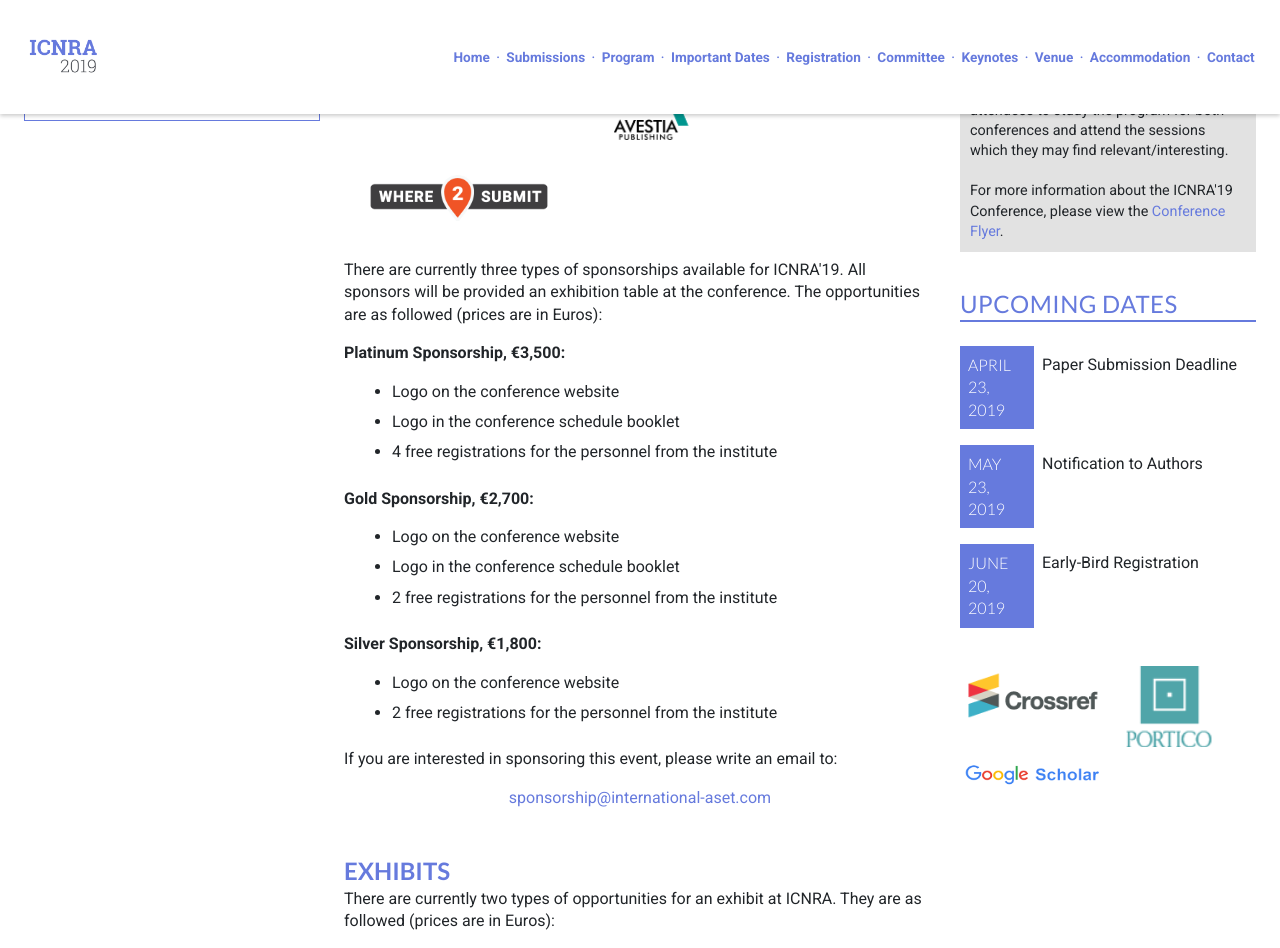
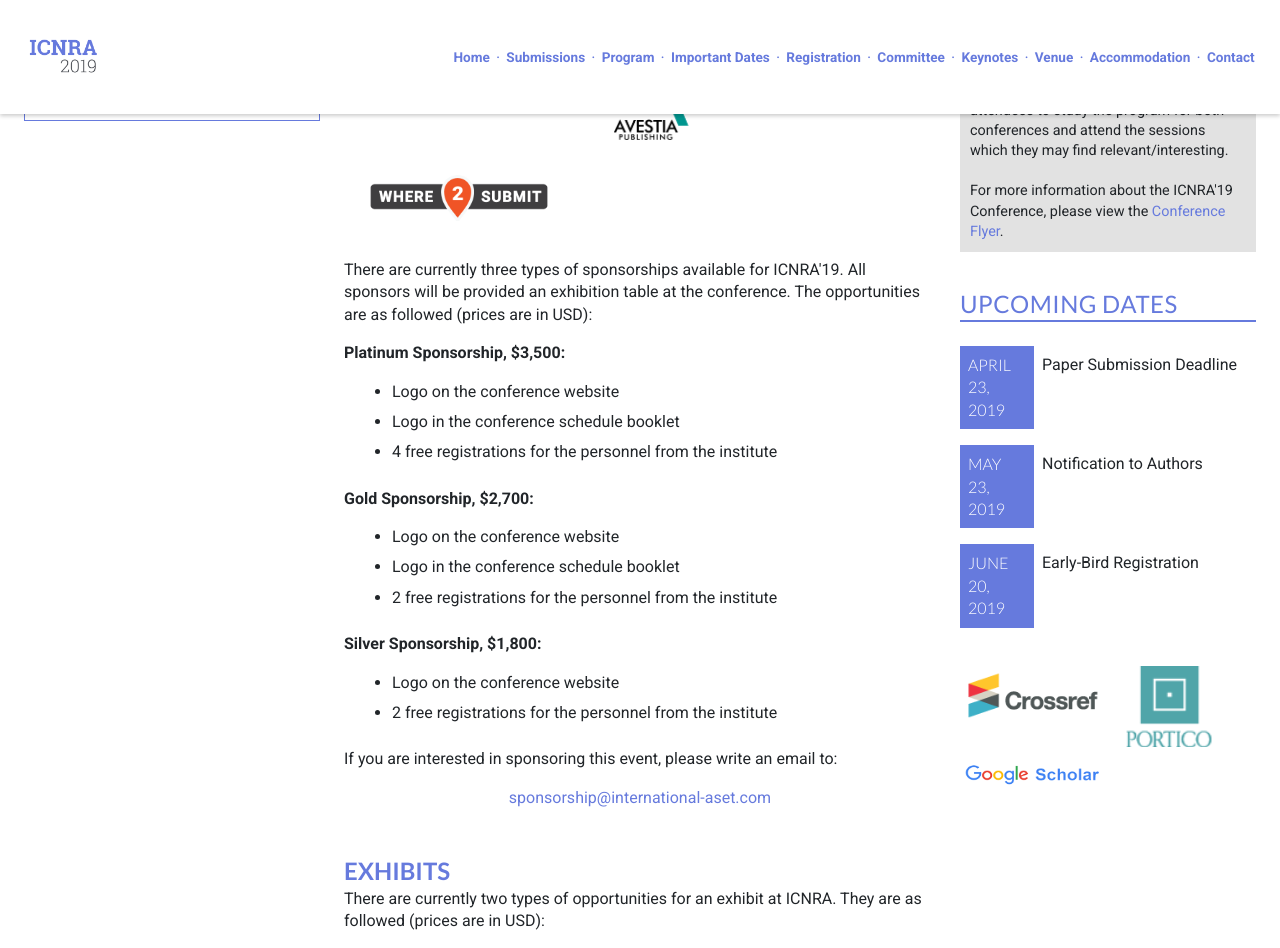
Before and after one commit to intaset/icnra, a Jekyll site: the page built from sponsor.html, in a window 1280 px wide and 1400 px high, scrolled down 514 px. Shown: the top 948 px of the window. Built offline with Jekyll 4.4.1, drawn with Linux system fonts in a browser that asks for light colours; nearby versions of some CDN libraries; Markdown is read by kramdown in place of the engine named in the settings; comment, search, counter and statistics services are not loaded; some of the changed text lies outside the part shown.

Commit message:
Changed price of sponsors

```diff
--- a/sponsor.html
+++ b/sponsor.html
@@ -16,21 +16,21 @@ title: ICNRA'19 - Sponsors
         </div>
         <br>
 
-	<p class="body">There are currently three types of sponsorships available for ICNRA'19. All sponsors will be provided an exhibition table at the conference. The opportunities are as followed (prices are in Euros):</p>
+	<p class="body">There are currently three types of sponsorships available for ICNRA'19. All sponsors will be provided an exhibition table at the conference. The opportunities are as followed (prices are in USD):</p>
 
-    <p class="body bold">Platinum Sponsorship, €3,500:</p>
+    <p class="body bold">Platinum Sponsorship, $3,500:</p>
         <ul>
             <li> Logo on the conference website </li>
             <li> Logo in the conference schedule booklet </li>
             <li> 4 free registrations for the personnel from the institute</li>
         </ul>
-    <p class="body bold">Gold Sponsorship, €2,700:</p>
+    <p class="body bold">Gold Sponsorship, $2,700:</p>
         <ul>
             <li>Logo on the conference website </li>
             <li>Logo in the conference schedule booklet </li>
             <li>2 free registrations for the personnel from the institute</li>
         </ul>
-    <p class="body bold">Silver Sponsorship, €1,800:</p>
+    <p class="body bold">Silver Sponsorship, $1,800:</p>
         <ul>
             <li>Logo on the conference website </li>
             <li>2 free registrations for the personnel from the institute</li>
@@ -43,19 +43,19 @@ title: ICNRA'19 - Sponsors
     <br>
 
     <h3>Exhibits</h3>
-    <p class="body">There are currently two types of opportunities for an exhibit at ICNRA. They are as followed (prices are in Euros):</p>
-      <p class="body bold">Table exhibit, €1500.00:</p>
+    <p class="body">There are currently two types of opportunities for an exhibit at ICNRA. They are as followed (prices are in USD):</p>
+      <p class="body bold">Table exhibit, $1500.00:</p>
         <ul>
             <li>A table setup for the entire duration of the conference</li>
             <li>1 free registration for the personnel from the institute</li>
-            <li>An additional €300.00 for each accompanying person</li>
+            <li>An additional $300.00 for each accompanying person</li>
         </ul>
 
-      <p class="body bold">Booth exhibit, €1500:</p>
+      <p class="body bold">Booth exhibit, $1500:</p>
         <ul>
             <li>A booth setup for 1 conference day</li>
             <li>1 free registration for the personnel from the institute</li>
-            <li>An additional €300.00 for each accompanying person</li>
+            <li>An additional $300.00 for each accompanying person</li>
         </ul>
 
       <p class="body">The exhibit provides a platform for companies and institutions to present their products and distribute brochures and business cards. The exhibit also provides a unique networking opportunity with many experts and researchers in the field of multimedia and human computer interaction.</p>
```
Also changed, not shown: 1 other file.
